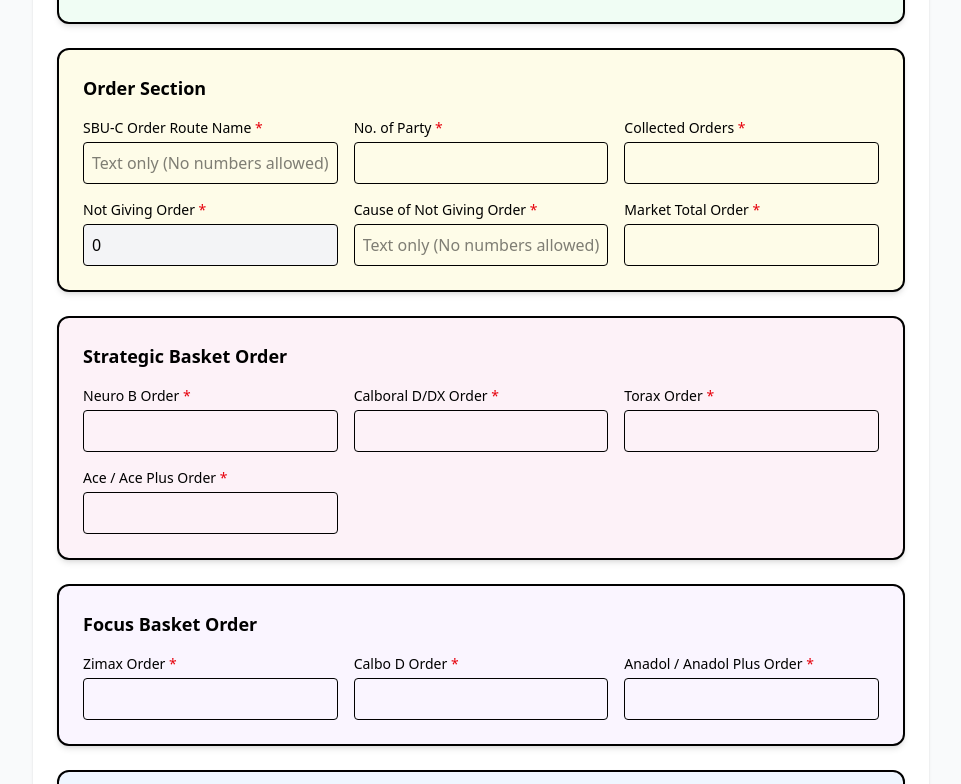
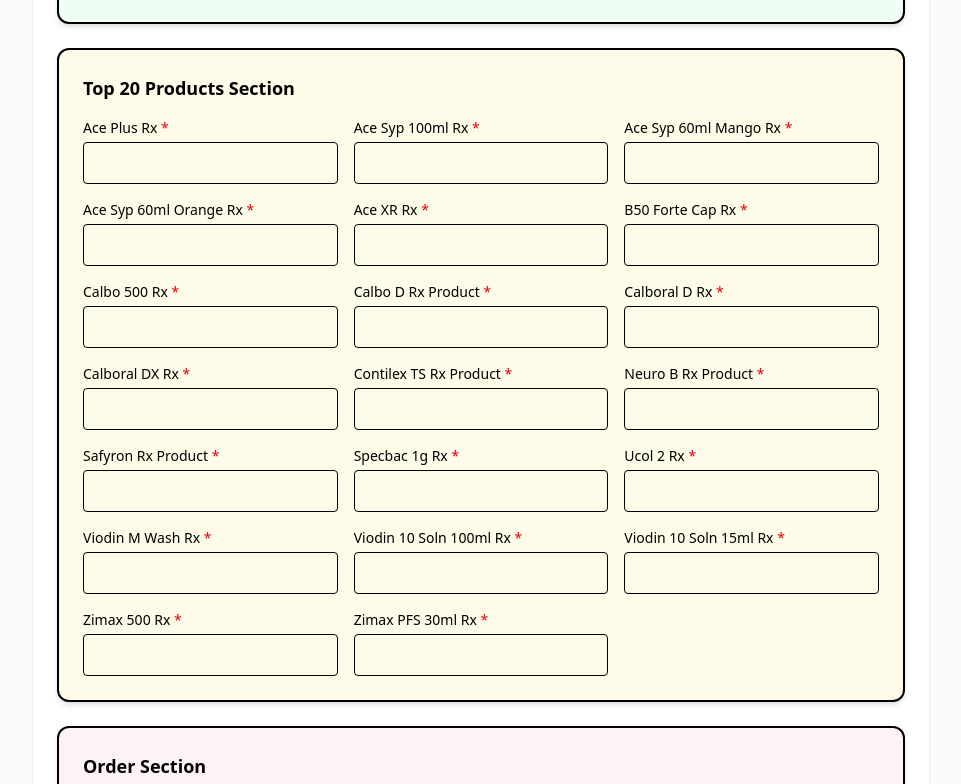
Before and after one commit to Mizan510/monitoring, a React (Vite) app in the folder frontend/: page /dashboard in a window 1280 px wide. Shown: the part 1180-1964 px from the top of the page, without its empty margins (159-1120 px from the left). Built offline with nearby package versions, Linux system fonts and the light colour scheme; no server answers; sample sign-in values are in the browser's storage.

Commit message:
Top 20 p add

```diff
--- a/frontend/src/components/Reports.jsx
+++ b/frontend/src/components/Reports.jsx
@@ -144,6 +144,28 @@ export default function Reports() {
 
     SBUCRxWithoutBasketandNewProductRx: "SBU-C Rx (Without Basket)",
     totalRxs: "Total Rxs",
+
+    // Top 20 Products Section
+    acePlusRx: "Ace Plus Rx",
+    aceSyp100mlRx: "Ace Syp 100ml Rx",
+    aceSyp60mlMangoRx: "Ace Syp 60ml Mango Rx",
+    aceSyp60mlOrangeRx: "Ace Syp 60ml Orange Rx",
+    aceXRRx: "Ace XR Rx",
+    b50ForteCapRx: "B50 Forte Cap Rx",
+    calbo500Rx: "Calbo 500 Rx",
+    calboDRxProduct: "Calbo D Rx Product",
+    calboralDRx: "Calboral D Rx",
+    calboralDXRx: "Calboral DX Rx",
+    contilexTSRxProduct: "Contilex TS Rx Product",
+    neuroBRxProduct: "Neuro B Rx Product",
+    safyronRxProduct: "Safyron Rx Product",
+    specbac1gRx: "Specbac 1g Rx",
+    ucol2Rx: "Ucol 2 Rx",
+    viodinMWashRx: "Viodin M Wash Rx",
+    viodin10Soln100mlRx: "Viodin 10 Soln 100ml Rx",
+    viodin10Soln15mlRx: "Viodin 10 Soln 15ml Rx",
+    zimax500Rx: "Zimax 500 Rx",
+    zimaxPFS30mlRx: "Zimax PFS 30ml Rx",
 
     // Order Section
     SBUCOrderRouteName: "SBUC Order Route Name",
--- a/frontend/src/components/SubmitForm.jsx
+++ b/frontend/src/components/SubmitForm.jsx
@@ -60,6 +60,29 @@ const FIELD_GROUPS = [
     { name: "totalRxs", label: "Total Rxs", type: "number", readOnly: true },
   ],
 
+  // ================ Top 20 Products ================
+  [
+    { name: "acePlusRx", label: "Ace Plus Rx", type: "number" },
+    { name: "aceSyp100mlRx", label: "Ace Syp 100ml Rx", type: "number" },
+    { name: "aceSyp60mlMangoRx", label: "Ace Syp 60ml Mango Rx", type: "number" },
+    { name: "aceSyp60mlOrangeRx", label: "Ace Syp 60ml Orange Rx", type: "number" },
+    { name: "aceXRRx", label: "Ace XR Rx", type: "number" },
+    { name: "b50ForteCapRx", label: "B50 Forte Cap Rx", type: "number" },
+    { name: "calbo500Rx", label: "Calbo 500 Rx", type: "number" },
+    { name: "calboDRxProduct", label: "Calbo D Rx Product", type: "number" },
+    { name: "calboralDRx", label: "Calboral D Rx", type: "number" },
+    { name: "calboralDXRx", label: "Calboral DX Rx", type: "number" },
+    { name: "contilexTSRxProduct", label: "Contilex TS Rx Product", type: "number" },
+    { name: "neuroBRxProduct", label: "Neuro B Rx Product", type: "number" },
+    { name: "safyronRxProduct", label: "Safyron Rx Product", type: "number" },
+    { name: "specbac1gRx", label: "Specbac 1g Rx", type: "number" },
+    { name: "ucol2Rx", label: "Ucol 2 Rx", type: "number" },
+    { name: "viodinMWashRx", label: "Viodin M Wash Rx", type: "number" },
+    { name: "viodin10Soln100mlRx", label: "Viodin 10 Soln 100ml Rx", type: "number" },
+    { name: "viodin10Soln15mlRx", label: "Viodin 10 Soln 15ml Rx", type: "number" },
+    { name: "zimax500Rx", label: "Zimax 500 Rx", type: "number" },
+    { name: "zimaxPFS30mlRx", label: "Zimax PFS 30ml Rx", type: "number" },
+  ],
   // ================= Orders =================
   [
     { name: "SBUCOrderRouteName", label: "SBU-C Order Route Name", type: "text" },
@@ -239,6 +262,7 @@ export default function SubmitForm() {
               const sectionTitles = [
                 "Forecast Section (Todays Forecast)",
                 "Rx Section (Yesterday no. of Rx)",
+                "Top 20 Products Section",
                 "Order Section",
                 "Strategic Basket Order",
                 "Focus Basket Order",
```
Also changed, not shown: 2 other files (tests, documents, lock files or other folders).
